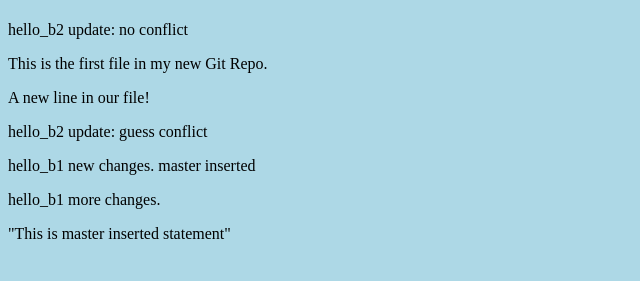
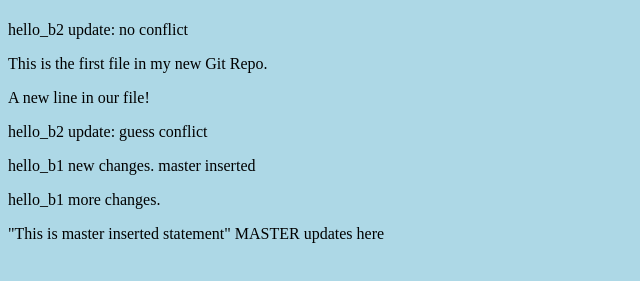
Before and after one commit to chaochaozhangsg/chaochaozhangsg.github.io, a plain HTML site: page index.html in a window 1280 px wide. Shown: the part 59-340 px from the top of the page, without its empty margins (0-640 px from the left). Drawn offline with Linux system fonts and the light colour scheme.

Commit message:
MASTER updates

```diff
--- a/index.html
+++ b/index.html
@@ -16,3 +16,4 @@
 "This is master inserted statement"
 </body>
 </html>
+MASTER updates here
```
Also changed, not shown: file0.txt.
